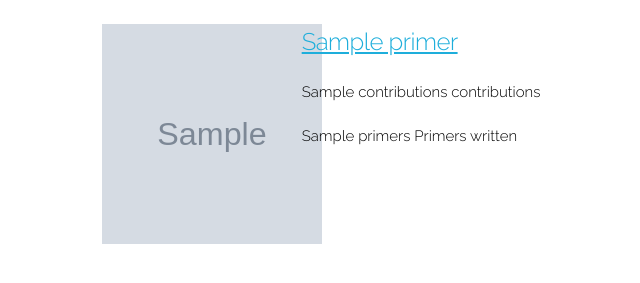
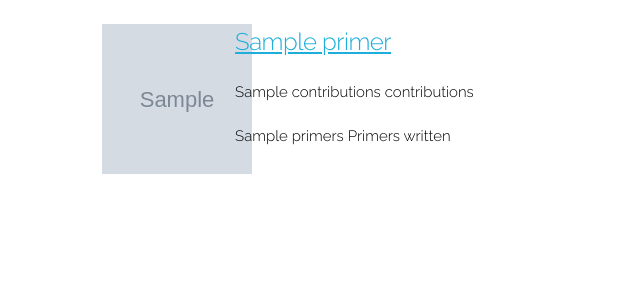
Before and after one commit to Devyanshu/primer, a Flask app: template templates/stats.html in a window 1280 px wide. Shown: the part 377-660 px from the top of the page, without its empty margins (154-794 px from the left). Run offline with Flask 2, Linux system fonts and the light colour scheme; the template is opened without the code that fills it: most values are stand-ins (such as "Sample title", 1, 10 or a date in 2020); grey boxes marked "Sample" are stand-in pictures.

Commit message:
changed image height

```diff
--- a/templates/stats.html
+++ b/templates/stats.html
@@ -73,10 +73,10 @@
             {% for cs in data%}
             <div class="row">
 
-                <div class="three columns">
-                    <img src="{{data[cs].avatarUrl}}" height="220" width="220">
+                <div class="two columns">
+                    <img src="{{data[cs].avatarUrl}}" height="150" width="150">
                 </div>
-                <div class="eight columns">
+                <div class="ten columns">
                     <h5><a href="{{data[cs].profile}}" target="_blank">{{cs}}</a></h5>
                     <h6>{{data[cs].contributions}} contributions</h6>
                     {% if data[cs].primers %}
```
